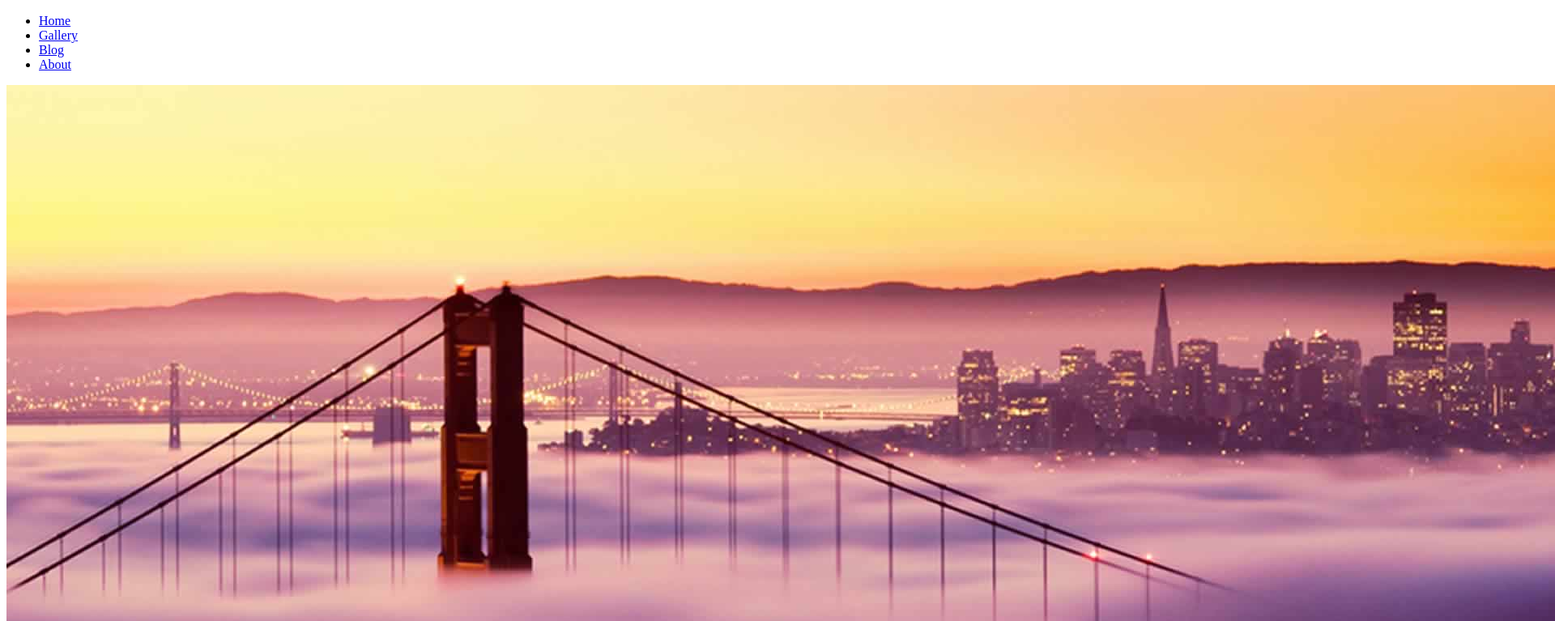
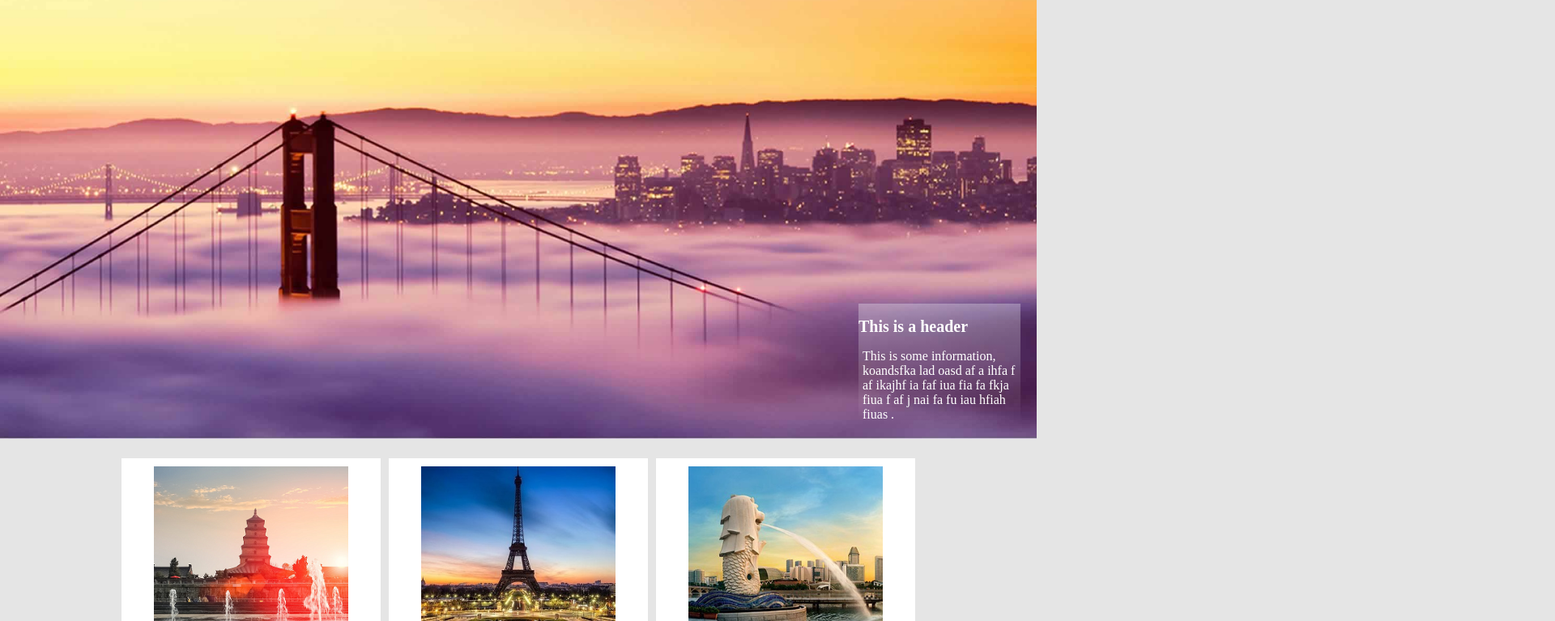
Before and after one commit to Mu-1017/Task001, a plain HTML site: page index.html in a window 1280 px wide. Shown: the part 119-886 px from the top of the page at 81% size, 1920 px wide, since content can reach past the window. Drawn offline with Linux system fonts and the light colour scheme.

Commit message:
Update index.html

```diff
--- a/index.html
+++ b/index.html
@@ -3,7 +3,7 @@
 <head>
     <meta http-equiv="Content-Type" content="text/html; charset=utf-8">
     <title>Fiona's Task001</title>
-    <link rel="stylesheet" type="text/css" href="[a relative link](css/reset.css)">
+    <link rel="stylesheet" type="text/css" href="/css/style.css">
 </head>
 <body>
     <div class="head">
```
